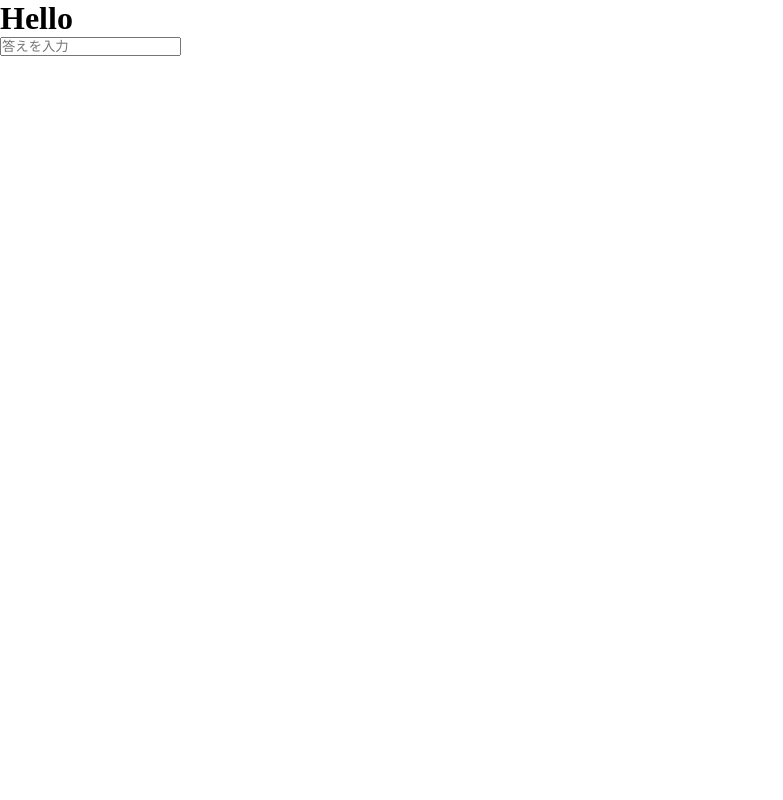
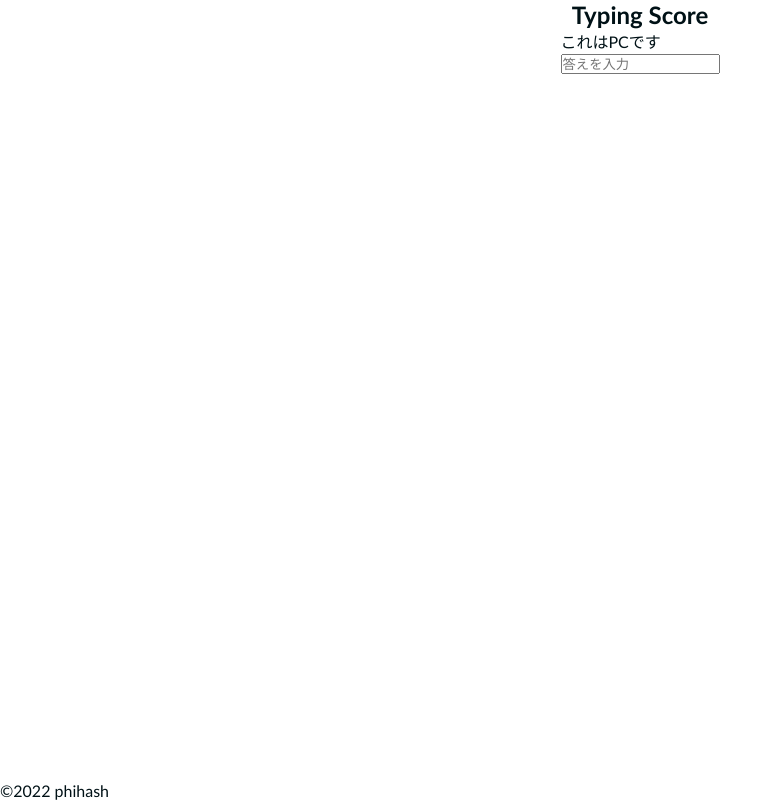
Before and after one commit to phihash/Typing, a website with bundled scripts: page index.html in a window 1280 px wide. Shown: the whole page, without its empty margins (0-783 px from the left). Built offline with nearby package versions, Linux system fonts and the light colour scheme.

Commit message:
jsファイル分割した

```diff
--- a/index.html
+++ b/index.html
@@ -7,12 +7,24 @@
   <title>Typing</title>
   <link rel="stylesheet" href="style.css">
   <link rel="apple-touch-icon" href="src/apple-touch-icon.PNG">
-  <link rel="favicon" href="src/apple-touch-icon.PNG">
+  <link rel="icon" href="src/apple-touch-icon.PNG">
 </head>
 <body>
-  <h1>Hello</h1>
-  <div class="typing-area">
-    <input type="text" placeholder="答えを入力">
+  <div class="SiteWrapper">
+    <header class="wrapper">
+      <div class="header">
+       <h2>Typing Score</h2>
+      </div>
+    </header>
+    <main class="wrapper">
+      <div class="typing-area">
+        <p id="question"></p>
+        <input type="text" placeholder="答えを入力" id="typing-input">
+      </div>
+    </main>
+    <footer>
+      ©2022 phihash
+    </footer>
   </div>
   <script src="./dist/main.js"></script>
 </body>
--- a/src/datasets.js
+++ b/src/datasets.js
@@ -1,4 +1,5 @@
 export const datasets = {
-    "a":"1",
-    "b":"2"
+    "貧血":"anemia",
+    "下痢":"diarrhea",
+    "緑内障":"glaucoma"
 }
--- a/src/index.js
+++ b/src/index.js
@@ -1,5 +1,33 @@
-import {datasets} from "./datasets.js"
-console.log("はじめ");
-console.log(datasets.a);
-console.log(datasets.b);
-console.log("おわり");
+/**
+ * リロードする
+ * 次の問題へ行く
+ * 配列に補完された間違えた問題と答えを最後に表示する
+ *
+ *
+ */
+
+import { wrongAnswer,isSmartPhone } from "./logic.js";
+//const typing
+
+export const typingInput = document.getElementById("typing-input");
+export const question = document.getElementById("question");
+
+const tapOrKeyPress = () => {
+  if(isSmartPhone()){
+    question.textContent = "これはスマホです"
+  }else{
+    question.textContent = "これはPCです"
+  }
+}
+
+export const typingInputKeyPress = (e) => {
+  if(e.key == 'Enter'){
+    const typingInputValue = typingInput.value
+    console.log(wrongAnswer[0]);
+    console.log(typingInputValue);
+  }
+}
+
+tapOrKeyPress();
+
+typingInput.addEventListener('keypress',typingInputKeyPress);
--- /dev/null
+++ b/src/logic.js
@@ -0,0 +1,19 @@
+/*
+*スマホかどうかを判断する
+1.ランダムに問題を選ぶ
+2.選ばれた問題が正解かどうかを判断する
+3.間違えた問題を配列に挿入する
+*/
+import {datasets} from "./datasets.js"
+
+export const isSmartPhone = () => {
+  // UserAgentからのスマホ判定
+  if (navigator.userAgent.match(/iPhone|Android.+Mobile/)) {
+    return true;
+  } else {
+    return false;
+  }
+}
+
+
+export const wrongAnswer = ["aaa","saa"];
--- a/style.css
+++ b/style.css
@@ -3,8 +3,30 @@
 *{
   margin: 0;
   padding: 0;
+  font-family: 'Gill Sans', 'Gill Sans MT', Calibri, 'Trebuchet MS', sans-serif;
+  color: #001116;
 }
 
 a{
   text-decoration: none;
 }
+
+.SiteWrapper{
+  display: flex;
+  flex-direction: column;
+  min-height: 100vh;
+}
+
+.wrapper{
+  max-width: 678px;
+  margin: 0 auto;
+}
+
+
+  /* background-color: #5B622E; */
+
+
+main{
+  flex: 1;
+  overflow-x: hidden;
+}
```
Also changed, not shown: dist/main.js.
